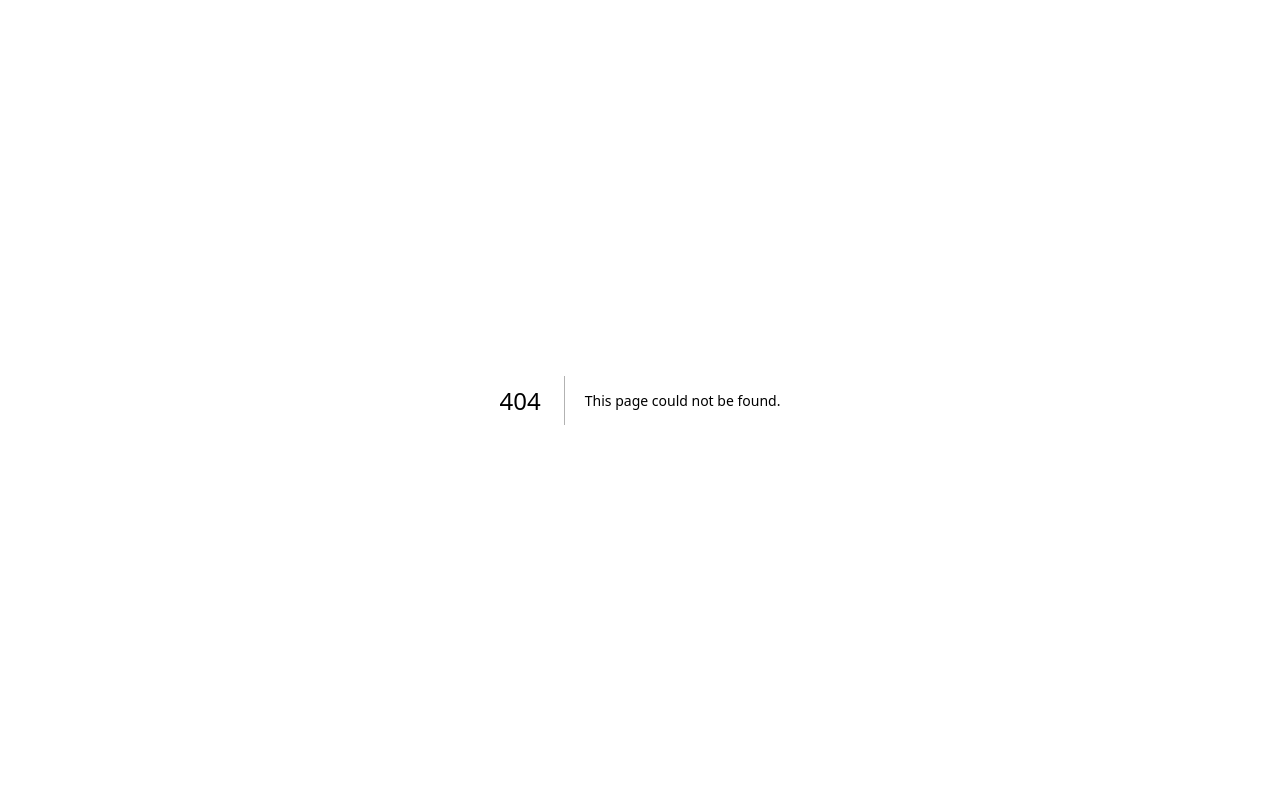
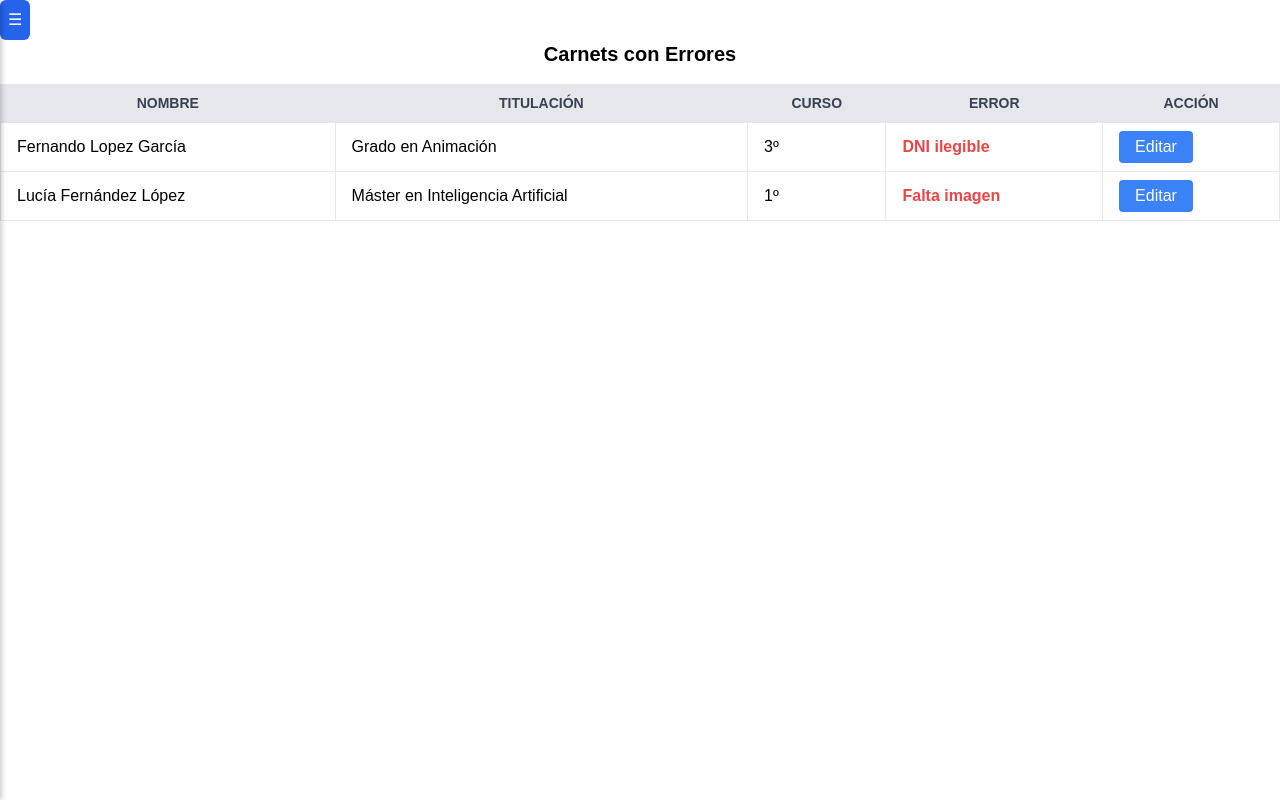
Before and after one commit to Orolau/AutomatizacionCarnets, a Next.js app in the folder front/automatizacion_carnets/: page /pages/userForms/pending in a window 1280 px wide. Before the commit this address had no page. Built offline with nearby package versions, Linux system fonts and the light colour scheme.

Commit message:
Pagina pendientes

```diff
--- /dev/null
+++ b/front/automatizacion_carnets/src/app/components/lists/PendingCardList.jsx
@@ -0,0 +1,87 @@
+"use client";
+import { useState, useEffect } from "react";
+import { useRouter } from "next/navigation";
+import personasData from "@/app/jsonPruebas/personasFiltrado.json"; // ✅ Importamos el JSON directamente
+
+export default function PendingCardsList() {
+  const [carnets, setCarnets] = useState([]);
+  const router = useRouter();
+
+  useEffect(() => {
+    const obtenerCarnetsFallidos = () => {
+      console.log("🔍 JSON cargado correctamente:", personasData);
+
+      const carnetsConErrores = personasData
+        .filter((persona) => persona.tipo === "estudiante") // Solo estudiantes
+        .filter((persona) => !persona.imagen?.trim() || !persona.dni?.trim()) // Detecta imágenes o DNIs vacíos
+        .map((persona) => ({
+          ...persona,
+          error: !persona.imagen?.trim() ? "Falta imagen" : "DNI ilegible",
+        }));
+
+      console.log("✅ Carnets detectados con errores:", carnetsConErrores);
+      setCarnets(carnetsConErrores);
+    };
+
+    obtenerCarnetsFallidos();
+  }, []);
+
+  const handleEdit = (dni) => {
+    router.push(`/pages/userForms/edit?dni=${dni}`); // Redirige a la Página 8 para editar
+  };
+
+  return (
+    <div className="table-container">
+      <div>
+        <h2 className="text-xl font-bold mb-4 text-black text-center">
+          Carnets con Errores
+        </h2>
+        <table className="min-w-full bg-white border border-gray-300">
+          <thead>
+            <tr className="bg-gray-200 text-gray-700 uppercase text-sm leading-normal">
+              <th className="py-2 px-4 border">Nombre</th>
+              <th className="py-2 px-4 border">Titulación</th>
+              <th className="py-2 px-4 border">Curso</th>
+              <th className="py-2 px-4 border">Error</th>
+              <th className="py-2 px-4 border">Acción</th>
+            </tr>
+          </thead>
+          <tbody>
+            {carnets.length === 0 ? (
+              <tr>
+                <td colSpan="5" className="text-center py-4 text-gray-500">
+                  No hay carnets pendientes por fallo.
+                </td>
+              </tr>
+            ) : (
+              carnets.map((carnet) => (
+                <tr key={carnet.dni} className="border-b hover:bg-gray-100">
+                  <td className="py-2 px-4 border text-black font-medium">
+                    {carnet.nombre} {carnet.apellidos}
+                  </td>
+                  <td className="py-2 px-4 border text-black font-medium">
+                    {carnet.titulacion}
+                  </td>
+                  <td className="py-2 px-4 border text-black font-medium">
+                    {carnet.curso}
+                  </td>
+                  <td className="py-2 px-4 border text-red-500 font-bold">
+                    {carnet.error}
+                  </td>
+                  <td className="py-2 px-4 border">
+                    <button
+                      onClick={() => handleEdit(carnet.dni)}
+                      className="bg-blue-500 text-white px-4 py-1 rounded hover:bg-blue-600"
+                    >
+                      Editar
+                    </button>
+                  </td>
+                </tr>
+              ))
+            )}
+          </tbody>
+        </table>
+      </div>
+    </div>
+  );
+}
--- a/front/automatizacion_carnets/src/app/components/ui/Navbar.jsx
+++ b/front/automatizacion_carnets/src/app/components/ui/Navbar.jsx
@@ -59,6 +59,12 @@ export default function Sidebar() {
               <span onClick={() => setIsOpen(false)}>Preview Carnets</span>
             </Link>
           </li>
+          {/* Enlace a la página de Pendientes */}
+          <li>
+            <Link href="/pages/userForms/pending">
+              <span onClick={() => setIsOpen(false)}>Pendientes</span>
+            </Link>
+          </li>
         </ul>
       </div>
     </>
--- a/front/automatizacion_carnets/src/app/jsonPruebas/personasFiltrado.json
+++ b/front/automatizacion_carnets/src/app/jsonPruebas/personasFiltrado.json
@@ -58,5 +58,33 @@
       "correo": "javier.rodriguez@u-tad.com",
       "imagen": "https://u-tad.com/images/javier_rodriguez.jpg",
       "direccion": "Calle del Conocimiento 56, Madrid"
+    },
+    {
+      "nombre": "Fernando",
+      "apellidos": "Lopez García",
+      "dni": "",
+      "tipo": "estudiante",
+      "tipo_titulacion": "Grado",
+      "titulacion": "Grado en Animación",
+      "curso": "3º",
+      "modalidad": "Presencial",
+      "anio_comienzo": 2021,
+      "correo": "fernando.lopez@u-tad.com",
+      "imagen": "https://u-tad.com/images/fernando_lopez.jpg",
+      "direccion": "Calle Creativa 10, Madrid"
+    },
+    {
+      "nombre": "Lucía",
+      "apellidos": "Fernández López",
+      "dni": "55667788Z",
+      "tipo": "estudiante",
+      "tipo_titulacion": "Máster",
+      "titulacion": "Máster en Inteligencia Artificial",
+      "curso": "1º",
+      "modalidad": "Online",
+      "anio_comienzo": 2023,
+      "correo": "lucia.fernandez@u-tad.com",
+      "imagen": "",
+      "direccion": "Calle Virtual 22, Barcelona"
     }
   ]
--- /dev/null
+++ b/front/automatizacion_carnets/src/app/pages/userForms/pending/page.jsx
@@ -0,0 +1,14 @@
+"use client";
+
+import PendingCardsList from "@/app/components/lists/PendingCardList.jsx";
+import Navbar from '@/app/components/ui/Navbar'; // Importa el Navbar
+
+export default function PendingPage() {
+  return (
+    <>
+        <Navbar /> {/* Agrega el Navbar aquí */}
+        <PendingCardsList />
+    </>
+
+  );
+}
--- /dev/null
+++ b/front/automatizacion_carnets/src/app/styles/PendingCardsList.css
@@ -0,0 +1,75 @@
+/* Asegurar que la tabla siempre tenga el mismo tamaño y esté centrada */
+.table-container {
+    display: flex;
+    justify-content: center;
+    align-items: center;
+    height: 100vh; /* Centrar en pantalla */
+    background-color: #f8f8f8; /* Fondo similar al de la imagen */
+  }
+
+  table {
+    width: 80%; /* Controlar el ancho */
+    max-width: 900px; /* No más grande que 900px */
+    border-collapse: collapse;
+    background-color: white; /* Fondo blanco */
+    box-shadow: 0px 4px 10px rgba(0, 0, 0, 0.1); /* Sombra ligera */
+    border-radius: 10px; /* Bordes redondeados */
+  }
+
+  /* Encabezados */
+  th {
+    background-color: #f4f4f4;
+    font-weight: bold;
+    text-transform: uppercase;
+    color: black;
+    padding: 12px;
+  }
+
+  /* Celdas */
+  td {
+    color: black !important;
+    font-weight: 600;
+    background-color: white !important;
+    opacity: 1 !important;
+    padding: 12px;
+    text-align: center;
+  }
+
+  /* Resaltar errores */
+  .text-red-500 {
+    color: red;
+    font-weight: bold;
+  }
+
+  /* Asegurar que toda la fila tenga visibilidad */
+  tr {
+    background-color: white !important;
+  }
+
+  /* Evitar opacidad baja */
+  tr td {
+    color: black !important;
+    opacity: 1 !important;
+  }
+
+  /* Efecto hover */
+  tr:hover {
+    background-color: #f1f1f1 !important;
+  }
+
+  /* Botón Editar */
+  button {
+    padding: 8px 12px;
+    font-size: 14px;
+    font-weight: bold;
+    text-transform: uppercase;
+    color: white;
+    background-color: #007bff;
+    border: none;
+    cursor: pointer;
+    border-radius: 5px;
+  }
+
+  button:hover {
+    background-color: #0056b3;
+  }
```
